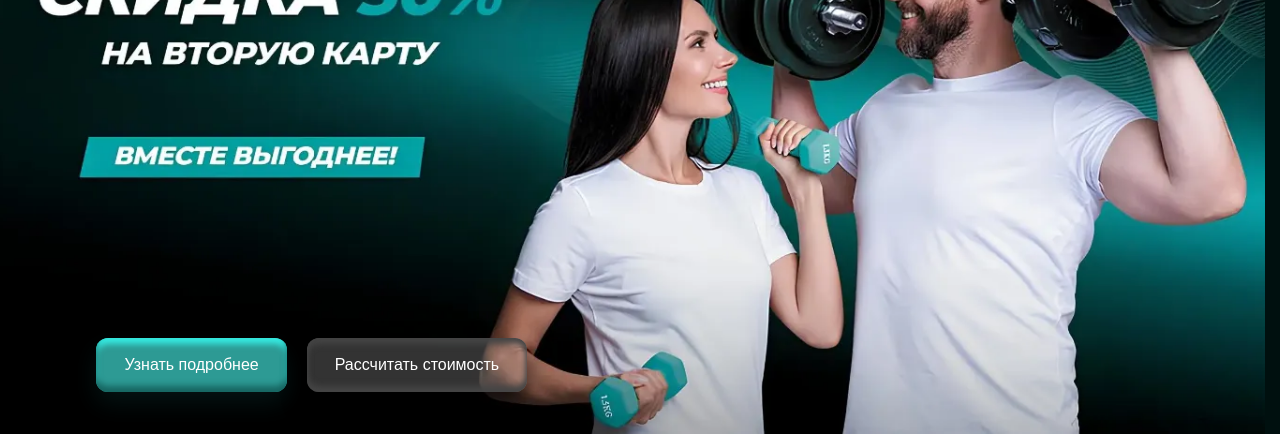
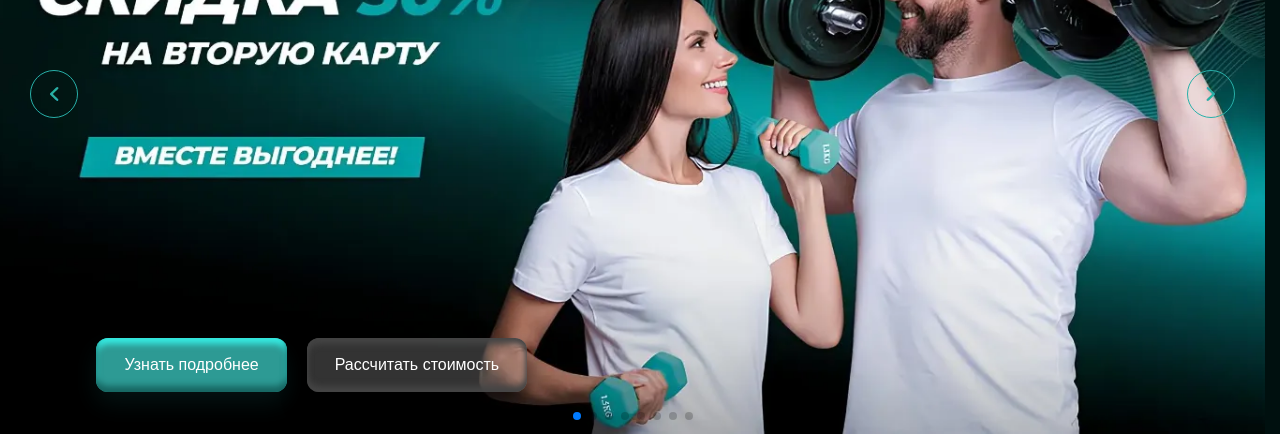
Before and after one commit to AlexLancev/moreon, a React (Vite) app: page / in a window 1280 px wide. Shown: the part 366-800 px from the top of the page. Built offline with nearby package versions, Linux system fonts and the light colour scheme.

Commit message:
навигация для swiper в hero

```diff
--- a/src/main.tsx
+++ b/src/main.tsx
@@ -4,6 +4,8 @@ import { createRoot } from "react-dom/client";
 import { App } from "components";
 
 import "swiper/css";
+import "swiper/css/navigation";
+import "swiper/css/pagination";
 import "./styles/index.css";
 
 createRoot(document.getElementById("root")!).render(
--- a/src/styles/base/global.css
+++ b/src/styles/base/global.css
@@ -73,3 +73,44 @@ body.lock {
 .b {
   height: calc(100vh - 115.34px);
 }
+
+.swiper-button-prev {
+  left: 30px !important;
+}
+
+.swiper-button-next {
+  right: 30px !important;
+}
+
+.swiper-button-prev,
+.swiper-button-next {
+  width: 48px;
+  height: 48px;
+}
+
+.swiper-button-prev:after, .swiper-button-next:after {
+  border-radius: 50%;
+  margin: auto 0;
+  width: 100%;
+  height: 100%;
+  border: 1px solid #28B0A9;
+  background-image: url('/images/Arrowactive.webp');
+  background-position: center center;
+  background-repeat: no-repeat;
+  background-size: 9px 14px;
+  background-color: transparent;
+  cursor: pointer;
+}
+
+.swiper-button-next:after {
+  transform: rotate(180deg);
+}
+
+.swiper-button-prev:after, .swiper-rtl .swiper-button-next:after,
+.swiper-button-next:after, .swiper-rtl .swiper-button-prev:after {
+  content: '';
+}
+
+.swiper-button-next:after, .swiper-rtl .swiper-button-prev:after {
+  /* content: ''; */
+}
```
Also changed, not shown: public/images/Arrowactive.webp (added).
